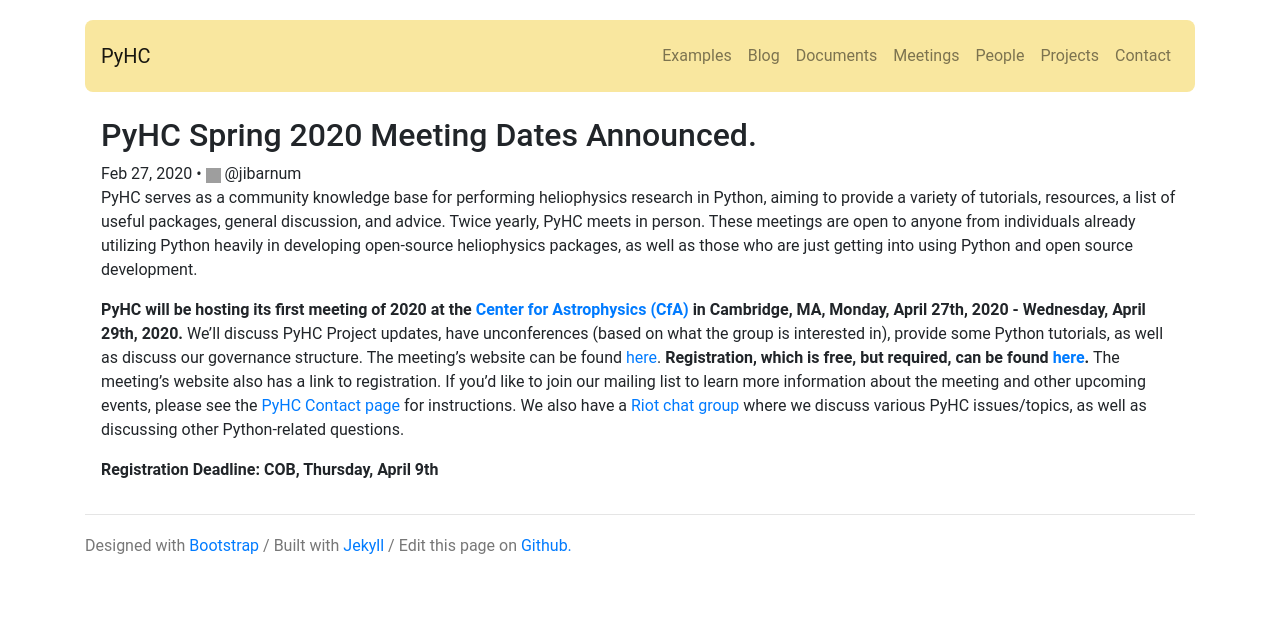
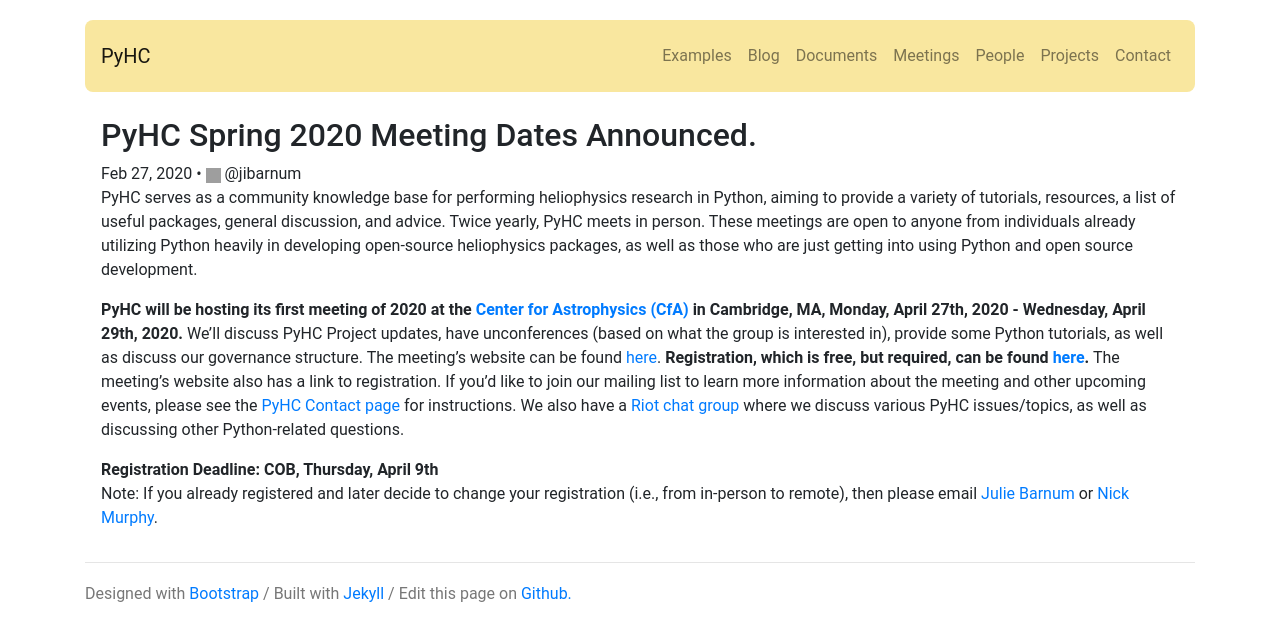
Before and after one commit to heliophysicsPy/heliophysicsPy.github.io, a Jekyll site: the page built from _posts/2020-02-27-spring-2020-meeting-announced.markdown, in a window 1280 px wide. Shown: the top 641 px of the page. Built offline with Jekyll 4.4.1, drawn with Linux system fonts in a browser that asks for light colours; nearby versions of some CDN libraries; grey boxes are pictures that could not be loaded.

Commit message:
adding in registration change instructions to spring 2020 meeting post

```diff
--- a/_posts/2020-02-27-spring-2020-meeting-announced.markdown
+++ b/_posts/2020-02-27-spring-2020-meeting-announced.markdown
@@ -11,3 +11,4 @@
 ) where we discuss various PyHC issues/topics, as well as discussing other Python-related questions.
 
 **Registration Deadline: COB, Thursday, April 9th**
+Note: If you already registered and later decide to change your registration (i.e., from in-person to remote), then please email [Julie Barnum](mailto:Julie.Barnum@lasp.colorado.edu) or [Nick Murphy](mailto:namurphy@cfa.harvard.edu).
```
